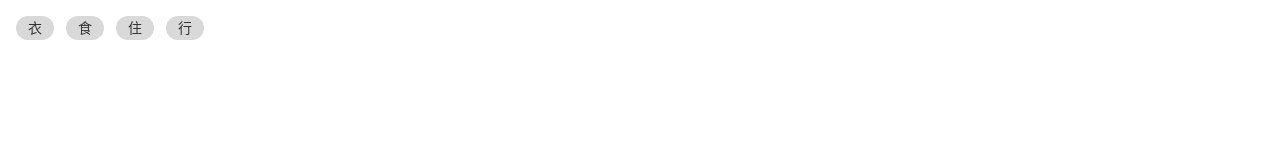
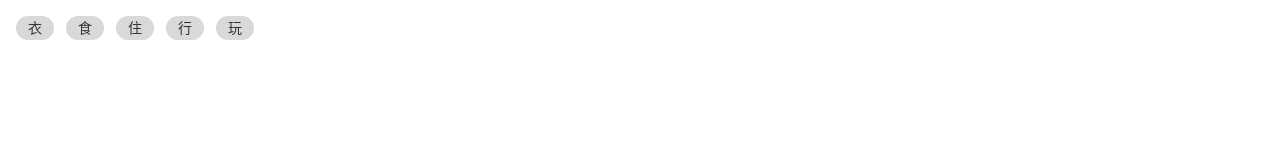
Before and after one commit to haixiangyan/split-wise-vue, a Vue app: page /#/money in a window 1280 px wide. Shown: the top 160 px of the page. Built offline with nearby package versions, Linux system fonts and the light colour scheme.

Commit message:
Add selecting tags

```diff
--- a/src/components/Tags.vue
+++ b/src/components/Tags.vue
@@ -1,10 +1,11 @@
 <template>
     <div class="tags">
         <ol class="current">
-            <li>衣</li>
-            <li>食</li>
-            <li>住</li>
-            <li>行</li>
+            <li v-for="tag in tags" :key="tag"
+                :class="{selected: selectedTags.indexOf(tag) >= 0}"
+                @click="select(tag)">
+                {{tag}}
+            </li>
         </ol>
         <div class="new">
             <button>新增标签</button>
@@ -13,9 +14,18 @@
 </template>
 
 <script lang="ts">
-  export default {
-    name: "Tags"
-  }
+    import Vue from 'vue'
+    import {Component, Prop} from 'vue-property-decorator'
+
+    @Component
+    export default class Tags extends Vue {
+      @Prop() tags: string[] | undefined
+      selectedTags: string[] = []
+
+      select(tag: string) {
+        this.selectedTags.push(tag)
+      }
+    }
 </script>
 
 <style scoped lang="scss">
@@ -32,6 +42,7 @@
             flex-wrap: wrap;
 
             > li {
+                $bg: #d9d9d9;
                 $h: 24px;
                 background: #d9d9d9;
                 height: $h;
@@ -39,6 +50,9 @@
                 border-radius: $h/2;
                 padding: 0 12px;
                 margin-right: 12px;
+                &.selected {
+                    background: darken($bg, 50%)
+                }
             }
         }
 
--- a/src/views/Money.vue
+++ b/src/views/Money.vue
@@ -3,17 +3,23 @@
         <NumberPad/>
         <Types/>
         <Notes/>
-        <Tags/>
+        <Tags :tags="tags"/>
     </Layout>
 </template>
 
-<script lang="ts">
+<script>
     import NumberPad from '@/components/NumberPad.vue'
     import Tags from '@/components/Tags.vue'
     import Types from '@/components/Types.vue'
     import Notes from '@/components/Notes.vue'
+
     export default {
         name: "Money",
+        data() {
+            return {
+                tags: ['衣', '食', '住', '行', '玩']
+            }
+        },
         components: {Notes, Types, Tags, NumberPad},
     }
 </script>
```
Lines whose indentation alone changed are shown as unchanged.
